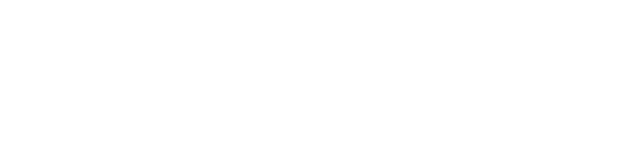
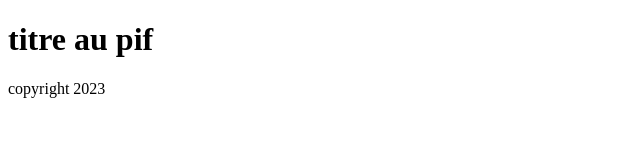
Before and after one commit to FRANPOUZZ/premier-depot, a plain HTML site: page index.html in a window 1280 px wide. Shown: the whole page, without its empty margins (0-640 px from the left). Drawn offline with Linux system fonts and the light colour scheme.

Commit message:
add title and copyright

```diff
--- a/index.html
+++ b/index.html
@@ -6,6 +6,9 @@
     <title>Document</title>
 </head>
 <body>
-
+    <h1>titre au pif</h1>
+    <footer>
+        copyright 2023
+    </footer>
 </body>
 </html>
```
